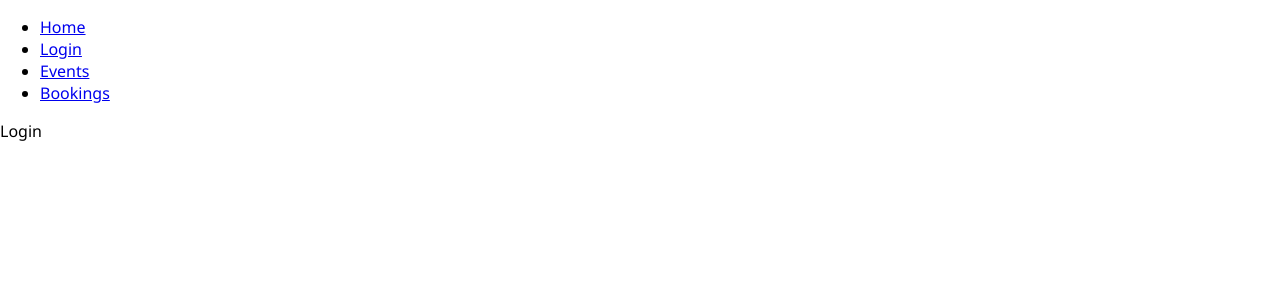
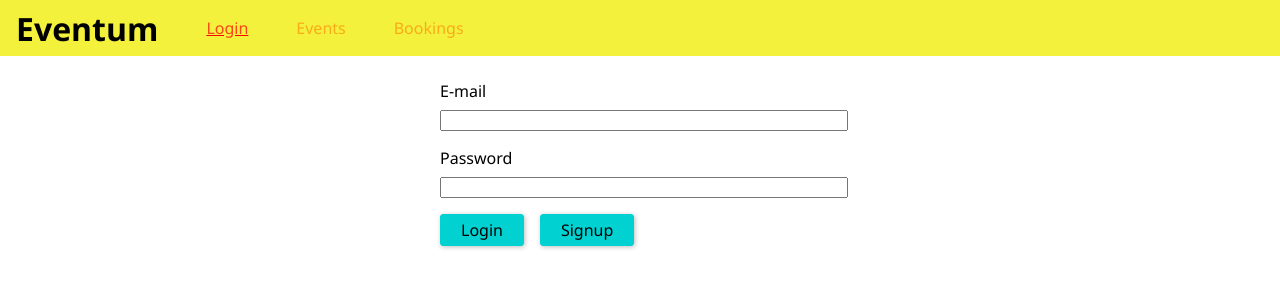
Before and after one commit to itsjan/events-booking-tutorial, a React (Create React App) app in the folder frontend/: page /auth in a window 1280 px wide. Shown: the top 300 px of the page. Built offline with nearby package versions, Linux system fonts and the light colour scheme.

Commit message:
Feat: Navigation, PageAuth
Add top navigation bar, styled login form,
Handle Signup: send data to backend, receive response - log results

```diff
--- a/frontend/src/App.css
+++ b/frontend/src/App.css
@@ -1,32 +1,3 @@
-.App {
-  text-align: center;
+.main{
+  margin: 4rem 2.5rem ;
 }
-
-.App-logo {
-  animation: App-logo-spin infinite 20s linear;
-  height: 40vmin;
-}
-
-.App-header {
-  background-color: #282c34;
-  min-height: 100vh;
-  display: flex;
-  flex-direction: column;
-  align-items: center;
-  justify-content: center;
-  font-size: calc(10px + 2vmin);
-  color: white;
-}
-
-.App-link {
-  color: #61dafb;
-}
-
-@keyframes App-logo-spin {
-  from {
-    transform: rotate(0deg);
-  }
-  to {
-    transform: rotate(360deg);
-  }
-}
--- a/frontend/src/App.js
+++ b/frontend/src/App.js
@@ -1,31 +1,31 @@
 import React, { Component } from 'react';
-import { BrowserRouter, Route, Link, Redirect, Switch } from 'react-router-dom'
-import Auth from './components/Auth'
+import { BrowserRouter, Route, Redirect, Switch } from 'react-router-dom'
+import Auth from './components/PageAuth/Auth'
 import Events from './components/Events'
 import Bookings from './components/Bookings'
+import MainNav from './components/Navigation/MainNav'
 
 import './App.css';
 
 class App extends Component {
   render() {
     return (
+
       <BrowserRouter>
-        <div>
-          <ul>
-            <li><Link to='/'>Home</Link></li>
-            <li><Link to='/auth'>Login</Link></li>
-            <li><Link to='/events'>Events</Link></li>
-            <li><Link to='/bookings'>Bookings</Link></li>
-          </ul>
-          <Switch>
-            <Redirect from='/' to="/auth" exact />
-            <Route  path='/auth' component={Auth} />
-            <Route  path='/events' component={Events} />
-            <Route  path='/bookings' component={Bookings} />
+        <React.Fragment>
+          <MainNav />
+          <main className="main">
+            <Switch>
+              <Redirect from='/' to="/auth" exact />
+              <Route path='/auth' component={Auth} />
+              <Route path='/events' component={Events} />
+              <Route path='/bookings' component={Bookings} />
+            </Switch>
+          </main>
+        </React.Fragment>
+      </BrowserRouter>
 
-          </Switch>
-        </div>
-      </BrowserRouter>
+
     )
   }
 }
--- a/frontend/src/components/Auth.js
+++ /dev/null
@@ -1,21 +0,0 @@
-import React, {Component} from 'react'
-
-
-class Auth extends Component {
-    constructor(props){
-        super(props)
-        this.state = {
-
-        }
-    }
-
-    render(props){
-
-        return (
-            <div>Login</div>
-        )
-
-    }
-}
-
-export default Auth
--- a/frontend/src/components/Events.js
+++ b/frontend/src/components/Events.js
@@ -14,7 +14,6 @@ class Events extends Component {
         return (
             <div>Events</div>
         )
-
     }
 }
 
--- /dev/null
+++ b/frontend/src/components/Navigation/MainNav.css
@@ -0,0 +1,43 @@
+.main-navigation {
+    position: fixed;
+    top: 0;
+    left: 0;
+    width: 100%;
+    height: 3.5rem;
+    background: rgba(241, 238, 12, 0.801);
+    padding: 0 1rem;
+
+    display: flex;
+    align-items: center;
+}
+
+.main-navigation__logo h1 {
+    margin: 0;
+    font-size: 2rem;
+}
+
+.main-navigation__nav ul{
+    display: flex;
+    flex-direction: row;
+    list-style: none;
+    margin: 0 0 0 1.5rem;
+    padding: 0;
+}
+
+.main-navigation__nav li{
+    margin: 0 1.5rem;
+}
+
+.main-navigation__nav a{
+    text-decoration: none;
+    color: rgb(250, 171, 24);
+}
+
+
+.main-navigation__nav a.active,
+.main-navigation__nav a:active,
+.main-navigation__nav a:hover{
+    text-decoration: red underline;
+    color: rgb(250, 69, 24);
+    font-stretch: expanded;
+}
--- /dev/null
+++ b/frontend/src/components/Navigation/MainNav.js
@@ -0,0 +1,20 @@
+import React from 'react'
+import { NavLink } from 'react-router-dom'
+import './MainNav.css'
+
+const mainNavigation = (props) => (
+    <header className="main-navigation">
+        <div className="main-navigation__logo">
+            <h1>Eventum</h1>
+        </div>
+        <nav className="main-navigation__nav">
+            <ul>
+                <li><NavLink to='/auth'>Login</NavLink></li>
+                <li><NavLink to='/events'>Events</NavLink></li>
+                <li><NavLink to='/bookings'>Bookings</NavLink></li>
+            </ul>
+        </nav>
+    </header>
+)
+
+export default mainNavigation
--- /dev/null
+++ b/frontend/src/components/PageAuth/Auth.css
@@ -0,0 +1,38 @@
+.auth-form {
+    --background-color: #dddddd;
+    width: 25rem;
+    max-width: 80%;
+    margin: 5rem auto;
+}
+.form-control label,
+.form-control input {
+    display: block;
+    width: 100%;
+}
+
+.form-control {
+    margin-bottom: 1rem;
+}
+.form-control label {
+    margin-bottom: 0.5rem;
+
+}
+
+.form-actions button {
+    background: #01d1d1;
+    border: 1px solid #01d1d1;
+    border-radius: 3px;
+    font: inherit;
+    padding: 0.25rem 1.25rem;
+    margin-right: 1rem;
+    box-shadow: 1px 1px 5px rgba(0,0,0, 0.26);
+    cursor: pointer;
+}
+
+.form-actions button:hover,
+.form-actions button:active
+ {
+    background: #2ff7f7;
+    border: 1px solid #2ff7f7;
+
+}
--- /dev/null
+++ b/frontend/src/components/PageAuth/Auth.js
@@ -0,0 +1,80 @@
+import React, { Component } from 'react'
+import './Auth.css'
+
+class Auth extends Component {
+
+    constructor(props) {
+        super(props)
+        this.emailInput = React.createRef()
+        this.passwordInput = React.createRef()
+    }
+
+    // arrow functions bind "this" to the
+    // class instance
+    submitHandler = (e) => {
+        e.preventDefault()
+        const email = this.emailInput.current.value;
+        const password = this.passwordInput.current.value;
+
+        if (email.trim().length === 0 || password.trim().length === 0) {
+            return
+        }
+
+        const requestBody = {
+            query : `
+            mutation {
+                createUser(userInput:{
+                  email   : "${email}"
+                  password: "${password}"
+                }){
+                  _id
+                  email
+                }
+              }
+            `
+        }
+
+        fetch('http://localhost:8000/graphql',
+            {
+                method: 'POST',
+                body: JSON.stringify(requestBody),
+                headers: {
+                    'Content-Type' : 'application/json'
+                }
+            }).then(res => {
+                if (res.status !== 200 && res.status !== 201) {
+                    console.log(res.json())
+                    throw new Error('Failed')
+                }
+                return res.json()
+            })
+            .then(responseData => {
+                console.log(responseData)
+            })
+            .catch(err => {
+                console.log(err)
+            })
+    }
+
+    render(props) {
+        return (
+            <form className="auth-form" onSubmit={this.submitHandler}>
+                <div className="form-control">
+                    <label htmlFor="email">E-mail</label>
+                    <input type="email" id="email" ref={this.emailInput} />
+                </div>
+                <div className="form-control">
+                    <label htmlFor="password">Password</label>
+                    <input type="password" id="password" ref={this.passwordInput} />
+                </div>
+                <div className="form-actions">
+                    <button type="submit">Login</button>
+                    <button type="button">Signup</button>
+                </div>
+            </form>
+        )
+
+    }
+}
+
+export default Auth
```
Also changed, not shown: 1 other file (tests, documents, lock files or other folders).
